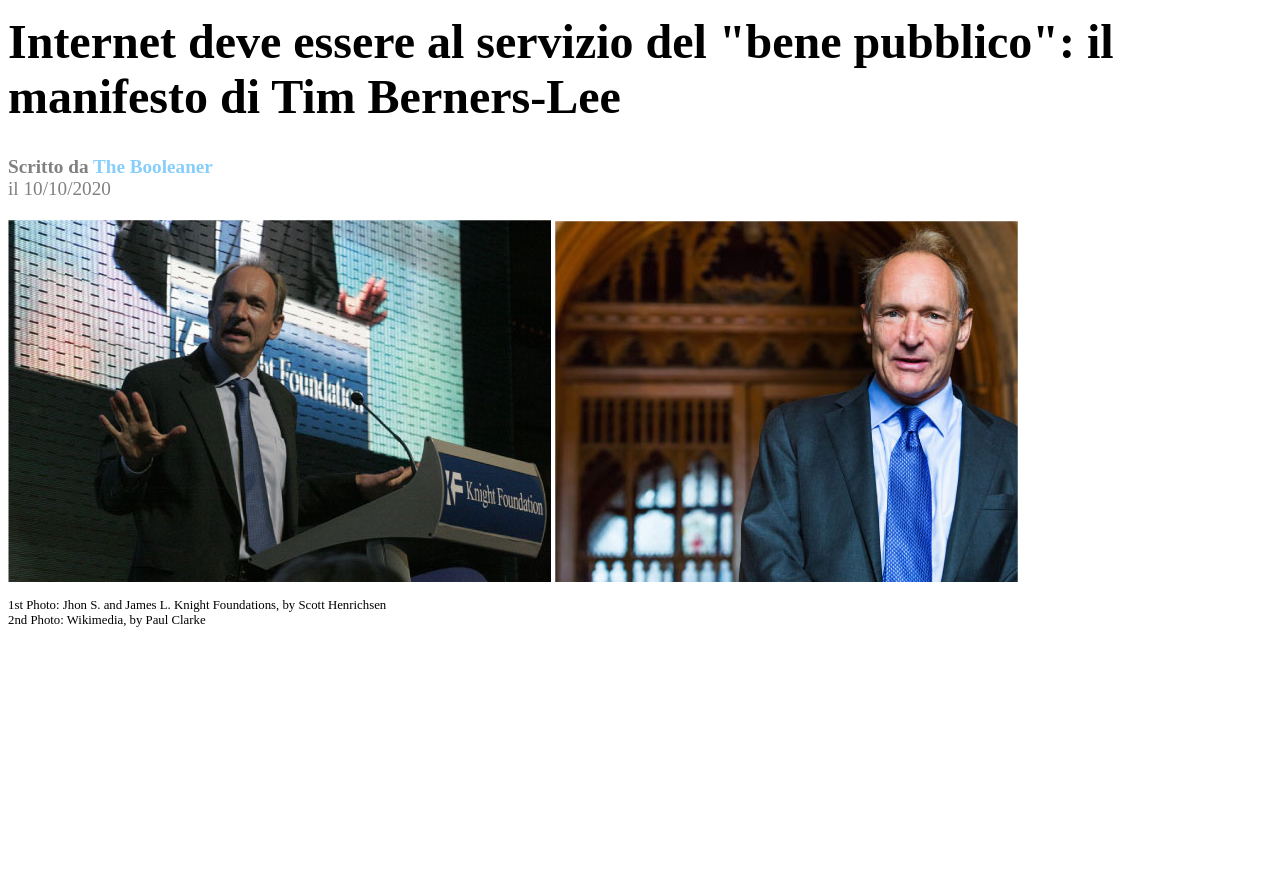
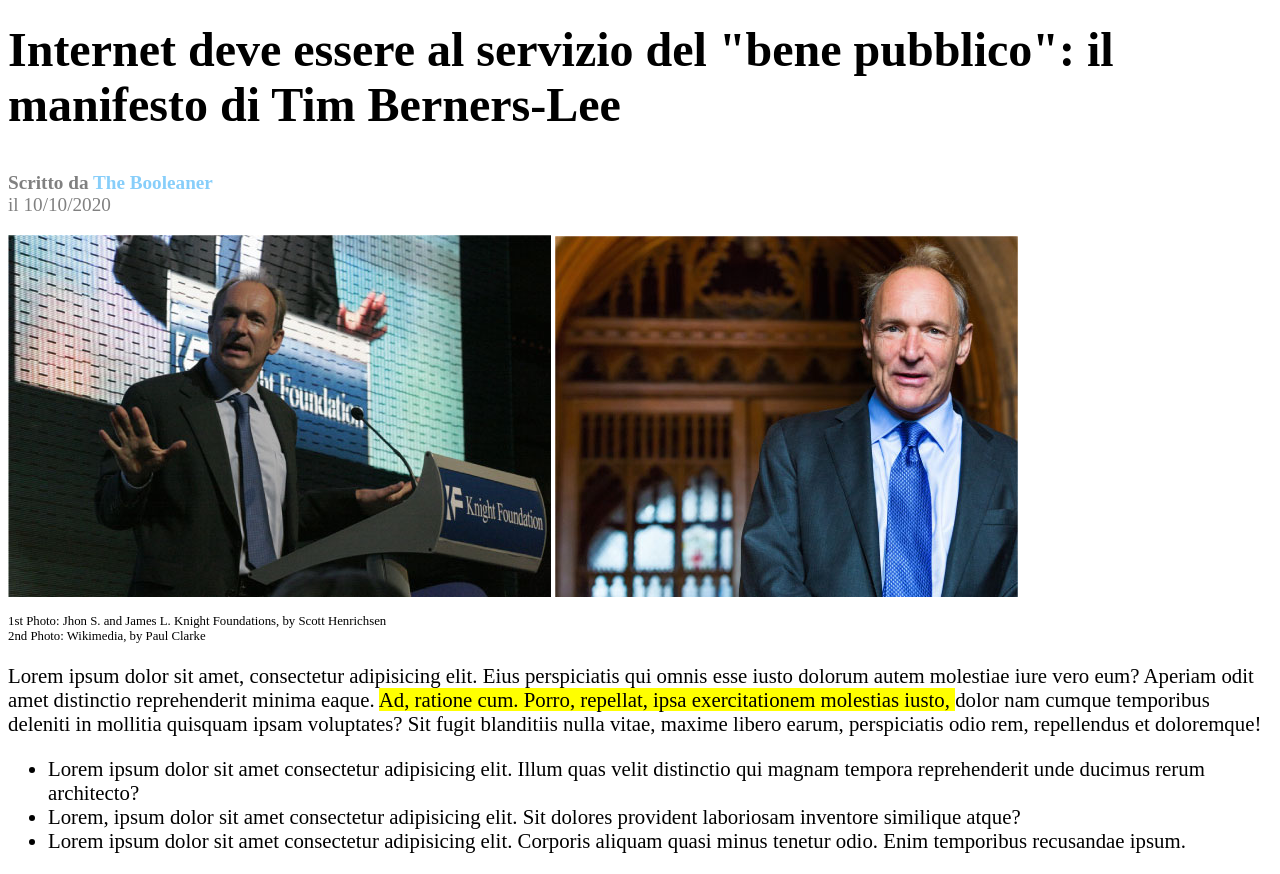
Before and after one commit to SebastianoUrban/html-css-booleaner, a plain HTML site: page index.html in a window 1280 px wide. Shown: the part 94-968 px from the top of the page. Before the commit the page ends 800 px from the top, so only its background shows below. Drawn offline with Linux system fonts and the light colour scheme.

Commit message:
fill body of article in main

```diff
--- a/css/style.css
+++ b/css/style.css
@@ -16,6 +16,14 @@
     font-size: 0.8em;
 }
 
+.body_of_article{
+    font-size: 1.3em;
+}
+
+.highlighted{
+    background-color: yellow;
+}
+
 header{
     background-color:lightskyblue;
     background-image: url(../img/pattern.png);
--- a/index.html
+++ b/index.html
@@ -14,6 +14,8 @@
         </header>
 
         <main>
+            <!-- newspaper header  -->
+            <section>
                 <h1>Internet deve essere al servizio del "bene pubblico": il manifesto di Tim Berners-Lee</h1>
                 <p class="publications_data">
                     <strong> Scritto da <span class="author">The Booleaner</span> </strong>
@@ -27,8 +29,21 @@
                     1st Photo: Jhon S. and James L. Knight Foundations, by Scott Henrichsen <br>
                     2nd Photo: Wikimedia, by Paul Clarke
                 </p>
+            </section>
 
+            <!-- body of article -->
+            <section class="body_of_article">
+                <p>
+                    Lorem ipsum dolor sit amet, consectetur adipisicing elit. Eius perspiciatis qui omnis esse iusto dolorum autem molestiae iure vero eum? Aperiam odit amet distinctio reprehenderit minima eaque. <span class="highlighted"> Ad, ratione cum.
+                    Porro, repellat, ipsa exercitationem molestias iusto, </span> dolor nam cumque temporibus deleniti in mollitia quisquam ipsam voluptates? Sit fugit blanditiis nulla vitae, maxime libero earum, perspiciatis odio rem, repellendus et doloremque!
+                </p>
+                <ul>
+                    <li>Lorem ipsum dolor sit amet consectetur adipisicing elit. Illum quas velit distinctio qui magnam tempora reprehenderit unde ducimus rerum architecto?</li>
+                    <li>Lorem, ipsum dolor sit amet consectetur adipisicing elit. Sit dolores provident laboriosam inventore similique atque?</li>
+                    <li>Lorem ipsum dolor sit amet consectetur adipisicing elit. Corporis aliquam quasi minus tenetur odio. Enim temporibus recusandae ipsum.</li>
+                </ul>
 
+            </section>
 
         </main>
 
```
Lines whose indentation alone changed are shown as unchanged.
